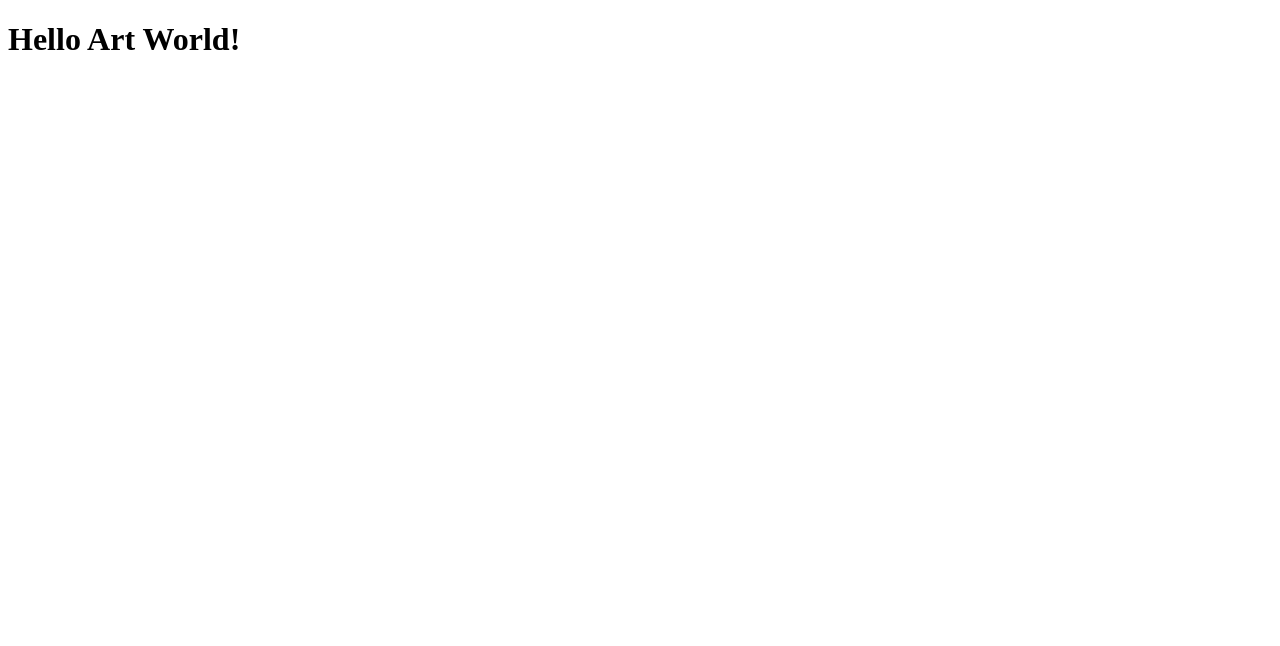
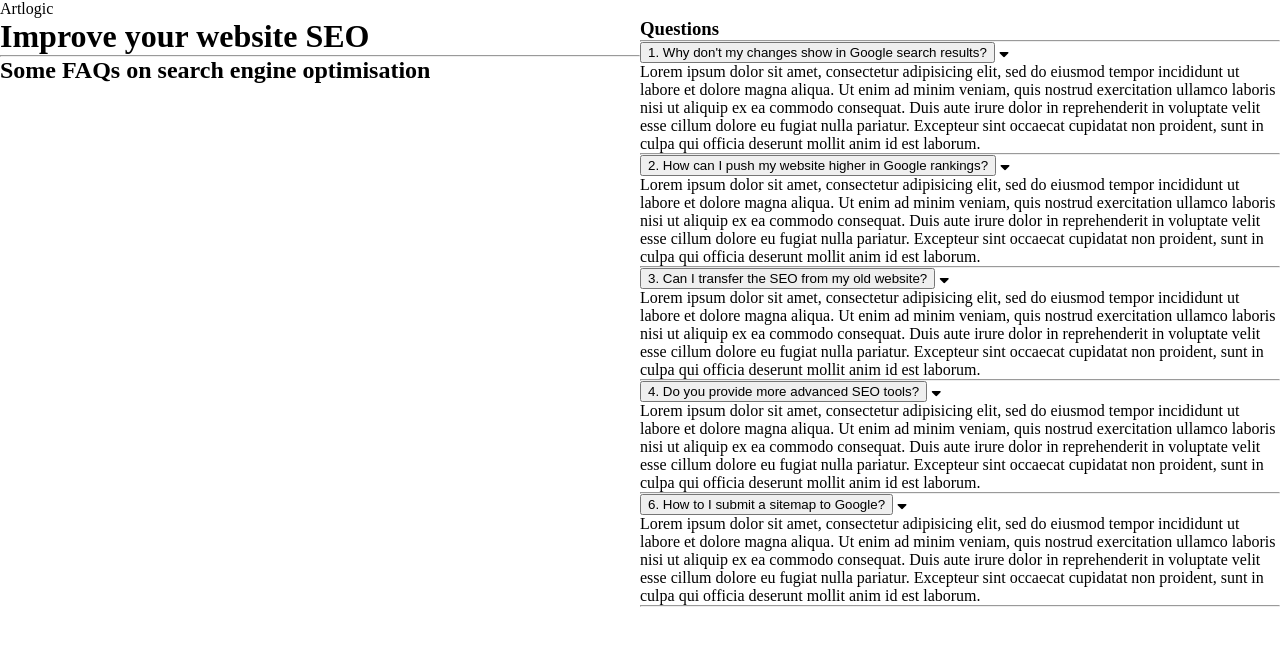
Before and after one commit to lhmurphy/artlogic-task, a plain HTML site: page index.html in a window 1280 px wide. Drawn offline with nearby package versions, Linux system fonts and the light colour scheme.

Commit message:
Semantic layout and content added

```diff
--- a/index.html
+++ b/index.html
@@ -5,10 +5,112 @@
     <script src="https://ajax.googleapis.com/ajax/libs/jquery/3.1.0/jquery.min.js"></script>
     <link rel="stylesheet" type="text/css" href="style.css">
     <meta name="viewport" content="width=device-width, initial-scale=1">
+    <link rel="stylesheet" href="path/to/font-awesome/css/font-awesome.min.css">
+    <script src="https://kit.fontawesome.com/5d804b1eef.js"></script>
+    <script type="text/javascript"> (function() { var css = document.createElement('link'); css.href = 'https://use.fontawesome.com/releases/v5.1.0/css/all.css'; css.rel = 'stylesheet'; css.type = 'text/css'; document.getElementsByTagName('head')[0].appendChild(css); })(); </script>
+
     <script src="app.js" charset="utf-8"></script>
     <title>Artlogic Task</title>
   </head>
   <body>
-    <h1>Hello Art World!</h1>
+    <header>
+      <div class="logo">Artlogic</div>
+    </header>
+    <main>
+      <div class="hero">
+        <h1>Improve your website SEO</h1>
+        <hr>
+        <h2>Some FAQs on search engine optimisation</h2>
+      </div>
+        <dl class="faq">
+          <h3>Questions</h3>
+          <hr>
+          <dt>
+            <button aria-expanded="false" aria-controls="faq1_desc">1. Why don't
+              my changes show in Google search results?</button>
+              <i class="fas fa-sort-down"></i>
+          </dt>
+          <dd>
+            <p id="faq1_desc" class="desc">
+              Lorem ipsum dolor sit amet, consectetur adipisicing elit, sed do
+              eiusmod tempor incididunt ut labore et dolore magna aliqua. Ut enim
+              ad minim veniam, quis nostrud exercitation ullamco laboris nisi ut
+              aliquip ex ea commodo consequat. Duis aute irure dolor in
+              reprehenderit in voluptate velit esse cillum dolore eu fugiat nulla
+              pariatur. Excepteur sint occaecat cupidatat non proident, sunt in
+              culpa qui officia deserunt mollit anim id est laborum.
+            </p>
+          </dd>
+          <hr>
+          <dt>
+            <button aria-expanded="false" aria-controls="faq1_desc">2. How can I
+            push my website higher in Google rankings?</button>
+            <i class="fas fa-sort-down"></i>
+          </dt>
+          <dd>
+            <p id="faq1_desc" class="desc">
+              Lorem ipsum dolor sit amet, consectetur adipisicing elit, sed do
+              eiusmod tempor incididunt ut labore et dolore magna aliqua. Ut enim
+              ad minim veniam, quis nostrud exercitation ullamco laboris nisi ut
+              aliquip ex ea commodo consequat. Duis aute irure dolor in
+              reprehenderit in voluptate velit esse cillum dolore eu fugiat nulla
+              pariatur. Excepteur sint occaecat cupidatat non proident, sunt in
+              culpa qui officia deserunt mollit anim id est laborum.
+            </p>
+          </dd>
+          <hr>
+          <dt>
+            <button aria-expanded="false" aria-controls="faq1_desc">3. Can I
+              transfer the SEO from my old website?</button>
+              <i class="fas fa-sort-down"></i>
+          </dt>
+          <dd>
+            <p id="faq1_desc" class="desc">
+              Lorem ipsum dolor sit amet, consectetur adipisicing elit, sed do
+              eiusmod tempor incididunt ut labore et dolore magna aliqua. Ut enim
+              ad minim veniam, quis nostrud exercitation ullamco laboris nisi ut
+              aliquip ex ea commodo consequat. Duis aute irure dolor in
+              reprehenderit in voluptate velit esse cillum dolore eu fugiat nulla
+              pariatur. Excepteur sint occaecat cupidatat non proident, sunt in
+              culpa qui officia deserunt mollit anim id est laborum.
+            </p>
+          </dd>
+          <hr>
+          <dt>
+            <button aria-expanded="false" aria-controls="faq1_desc">4. Do you
+              provide more advanced SEO tools?</button>
+              <i class="fas fa-sort-down"></i>
+          </dt>
+          <dd>
+            <p id="faq1_desc" class="desc">
+              Lorem ipsum dolor sit amet, consectetur adipisicing elit, sed do
+              eiusmod tempor incididunt ut labore et dolore magna aliqua. Ut enim
+              ad minim veniam, quis nostrud exercitation ullamco laboris nisi ut
+              aliquip ex ea commodo consequat. Duis aute irure dolor in
+              reprehenderit in voluptate velit esse cillum dolore eu fugiat nulla
+              pariatur. Excepteur sint occaecat cupidatat non proident, sunt in
+              culpa qui officia deserunt mollit anim id est laborum.
+            </p>
+          </dd>
+          <hr>
+          <dt>
+            <button aria-expanded="false" aria-controls="faq1_desc">6. How to I
+              submit a sitemap to Google?</button>
+              <i class="fas fa-sort-down"></i>
+          </dt>
+          <dd>
+            <p id="faq1_desc" class="desc">
+              Lorem ipsum dolor sit amet, consectetur adipisicing elit, sed do
+              eiusmod tempor incididunt ut labore et dolore magna aliqua. Ut enim
+              ad minim veniam, quis nostrud exercitation ullamco laboris nisi ut
+              aliquip ex ea commodo consequat. Duis aute irure dolor in
+              reprehenderit in voluptate velit esse cillum dolore eu fugiat nulla
+              pariatur. Excepteur sint occaecat cupidatat non proident, sunt in
+              culpa qui officia deserunt mollit anim id est laborum.
+            </p>
+          </dd>
+          <hr>
+        </dl>
+    </main>
   </body>
 </html>
--- a/style.css
+++ b/style.css
@@ -0,0 +1,20 @@
+* {
+  box-sizing: border-box;
+  margin: 0;
+}
+
+html, body, main {
+  height: 100vh;
+}
+
+.hero {
+  height: 100vh;
+  width: 50vw;
+  float: left;
+}
+
+.faqs {
+  height: 100vh;
+  width: 50vw;
+  float: right;
+}
```
